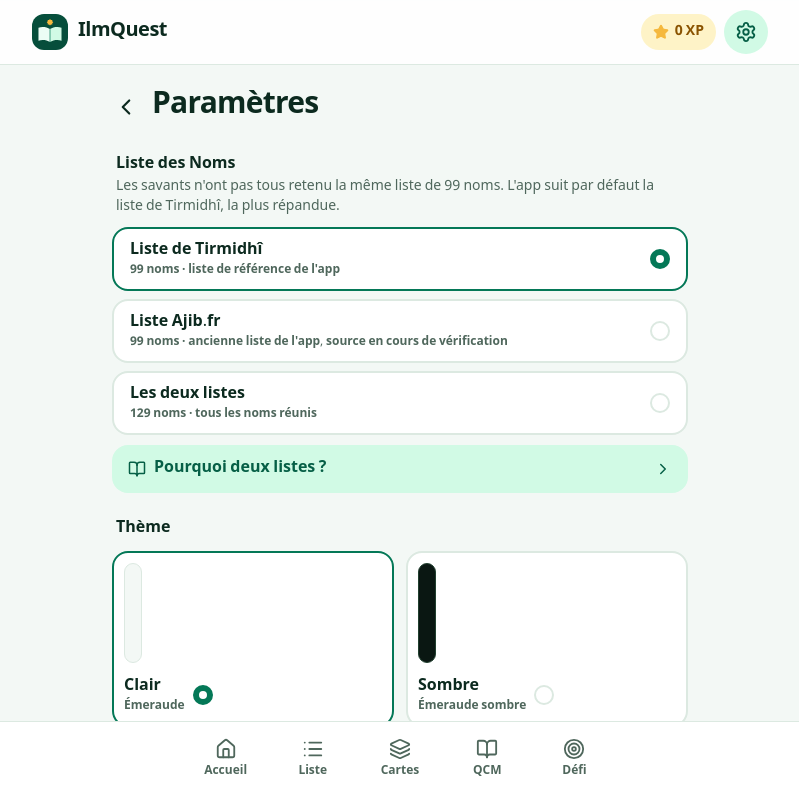
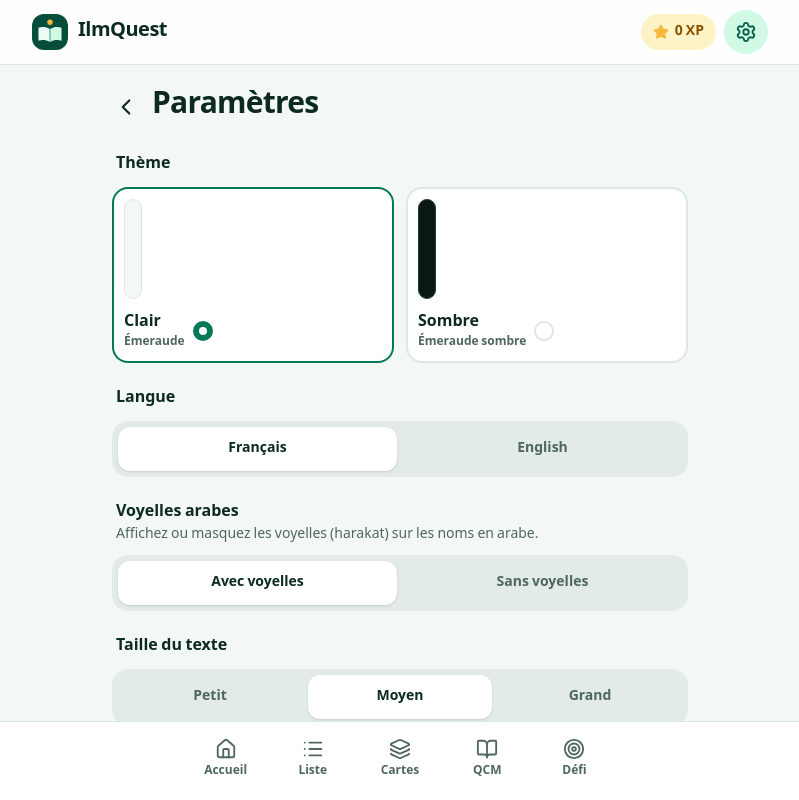
Before and after one commit to Qassim-Coding/ilmquest_mvp, a React (Vite) app: page / in a window 1280 px wide. Both pictures are taken after a click on the button "Paramètres". Shown: the top 800 px of the page, without its empty margins (240-1039 px from the left). Built offline with nearby package versions, Linux system fonts and the light colour scheme.

Commit message:
correc texte et listes

```diff
--- a/src/components/NameDetail.tsx
+++ b/src/components/NameDetail.tsx
@@ -1,6 +1,6 @@
 import React from 'react';
 import { ChevronLeft, ChevronRight, Heart, Layers, RotateCcw } from 'lucide-react';
-import { getListNames } from '../data/nameLists';
+import { getListNames, SHOW_AJIB_LIST } from '../data/nameLists';
 import { useProgress } from '../context/ProgressContext';
 import { useLanguage } from '../context/LanguageContext';
 import { daysUntilReview, getLevel, getNameById, LEVEL_ORDER, positionInList } from '../lib/learning';
@@ -80,8 +80,10 @@ export default function NameDetail({ id, onBack, onOpenName, onOpenCard, onRevie
         <p className="relative text-lg font-semibold text-hero-muted">{name.meaning[language]}</p>
       </section>
 
-      {/* Listes qui contiennent ce nom : prévient l'utilisateur que les listes diffèrent */}
+      {/* Listes qui contiennent ce nom : prévient l'utilisateur que les listes diffèrent.
+          Pastilles affichées seulement quand la liste Ajib.fr est proposée (voir SHOW_AJIB_LIST). */}
       <div className="space-y-1.5 px-1">
+        {SHOW_AJIB_LIST && (
         <div className="flex flex-wrap items-center gap-2">
           <span className="text-xs font-bold text-muted">{t.detail.inLists}</span>
           {name.lists.map(list => (
@@ -90,7 +92,8 @@ export default function NameDetail({ id, onBack, onOpenName, onOpenCard, onRevie
             </span>
           ))}
         </div>
-        {name.lists.length === 1 && <p className="text-xs font-semibold text-muted">{t.detail.onlyIn[name.lists[0]]}</p>}
+        )}
+        {SHOW_AJIB_LIST && name.lists.length === 1 && <p className="text-xs font-semibold text-muted">{t.detail.onlyIn[name.lists[0]]}</p>}
         {!inFollowedList && (
           <p className="px-3 py-2 rounded-xl bg-accent-soft text-sm font-semibold text-accent-ink">{t.detail.notInList}</p>
         )}
--- a/src/components/Settings.tsx
+++ b/src/components/Settings.tsx
@@ -58,7 +58,9 @@ export default function Settings({ onBack }: SettingsProps) {
         <h1 className="text-3xl font-extrabold tracking-tight text-ink">{t.settings.title}</h1>
       </div>
 
-      {/* Liste des Noms : les savants n'ont pas tous retenu la même liste de 99 noms */}
+      {/* Liste des Noms : les savants n'ont pas tous retenu la même liste de 99 noms.
+          Affichée seulement s'il y a plusieurs listes au choix (voir SHOW_AJIB_LIST dans src/data/nameLists.ts). */}
+      {NAME_LIST_CHOICES.length > 1 && (
       <section className="space-y-2.5">
         <div className="px-1">
           <h2 className="font-extrabold text-ink">{t.settings.nameList}</h2>
@@ -103,6 +105,7 @@ export default function Settings({ onBack }: SettingsProps) {
           <ChevronRight size={18} />
         </button>
       </section>
+      )}
 
       {/* Thème */}
       <section className="space-y-2.5">
--- a/src/data/nameLists.ts
+++ b/src/data/nameLists.ts
@@ -1,11 +1,19 @@
 import { namesOfAllah } from './names';
 import { DivineName, NameListChoice, NameListId } from '../types';
 
-/** Les deux listes de noms proposées dans l'app : Tirmidhî (référence) et Ajib.fr (ancienne liste, source à vérifier) */
+/** Les deux listes de noms de l'app : Tirmidhî (référence) et Ajib.fr (ancienne liste, source à vérifier) */
 export const NAME_LISTS: NameListId[] = ['tirmidhi', 'ilmquest'];
 
+/**
+ * Liste Ajib.fr masquée tant que sa source n'est pas vérifiée (décision de Qassim, 15.11.2026).
+ * Masquée = l'utilisateur ne voit que la liste de Tirmidhî : pas de choix de liste dans Paramètres,
+ * pas de page « Pourquoi deux listes ? », pas de pastilles de liste sur les fiches.
+ * Les données de la liste restent dans names.ts : passer à true suffit pour la réafficher.
+ */
+export const SHOW_AJIB_LIST = false;
+
 /** Choix possibles dans Paramètres, dans l'ordre d'affichage : une liste, ou les deux réunies */
-export const NAME_LIST_CHOICES: NameListChoice[] = ['tirmidhi', 'ilmquest', 'all'];
+export const NAME_LIST_CHOICES: NameListChoice[] = SHOW_AJIB_LIST ? ['tirmidhi', 'ilmquest', 'all'] : ['tirmidhi'];
 
 /**
  * Liste suivie par défaut : la liste de Tirmidhî, liste de référence de l'app (décision de Qassim, 04.11.2026).
@@ -53,7 +61,10 @@ export function ownNamesCount(list: NameListId): number {
   return namesOfAllah.filter(name => name.lists.length === 1 && name.lists[0] === list).length;
 }
 
-/** Vrai si la valeur enregistrée sur le téléphone est un choix de liste valable */
+/**
+ * Vrai si la valeur enregistrée sur le téléphone est un choix de liste proposé.
+ * Un choix qui n'est plus proposé (ex. liste Ajib.fr masquée) ramène à la liste par défaut.
+ */
 export function isNameListChoice(value: unknown): value is NameListChoice {
-  return value === 'ilmquest' || value === 'tirmidhi' || value === 'all';
+  return NAME_LIST_CHOICES.includes(value as NameListChoice);
 }
```
Also changed, not shown: 1 other file (tests, documents, lock files or other folders).
